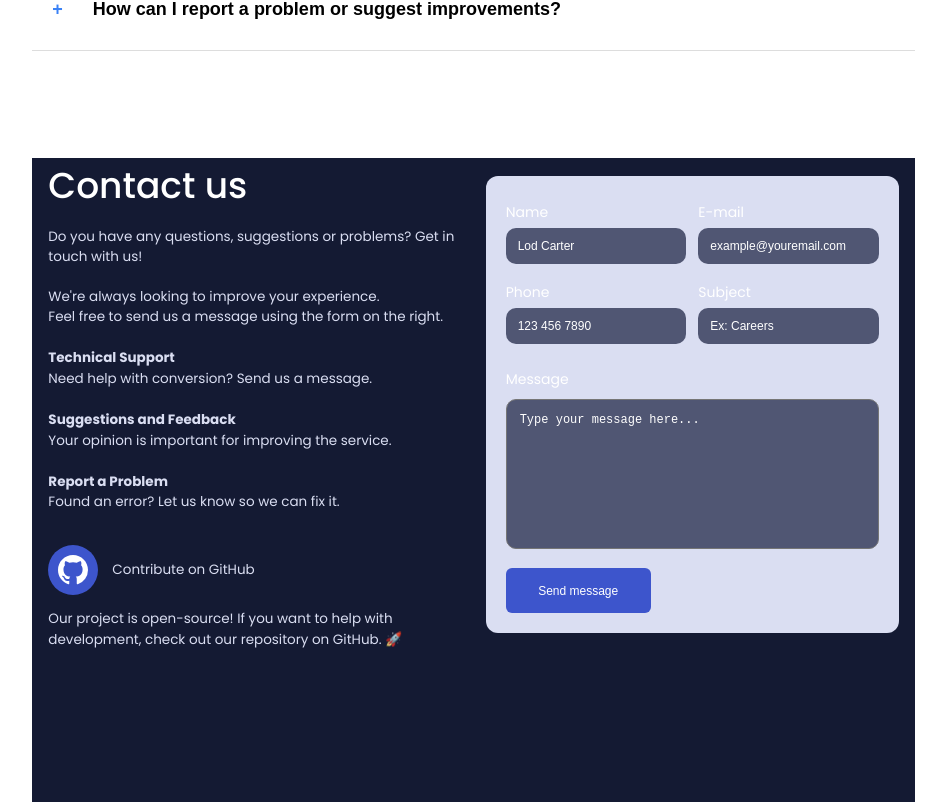
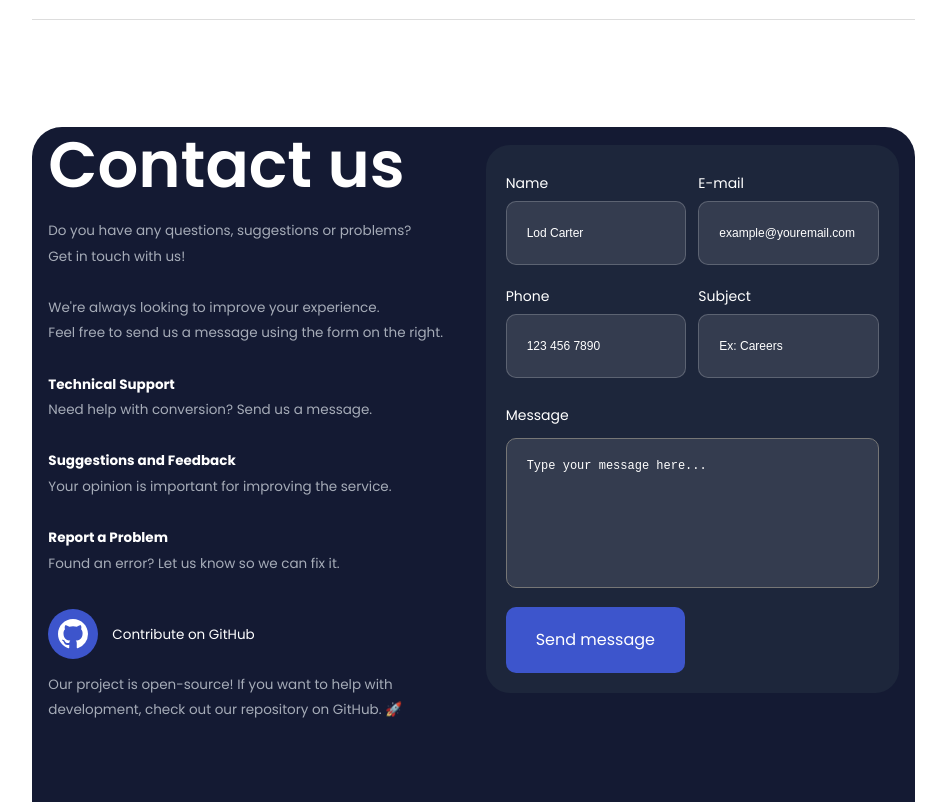
Before and after one commit to lodsa-ntos/vibralisten, a React (Create React App) app in the folder frontend/: page / in a window 1280 px wide. Shown: the part 3198-4000 px from the top of the page, without its empty margins (141-1087 px from the left). Built offline with nearby package versions, Linux system fonts and the light colour scheme.

Commit message:
Enhance Contact page styling: update typography, improve layout, and refine button design for better user experience

```diff
--- a/frontend/src/assets/styles/global.css
+++ b/frontend/src/assets/styles/global.css
@@ -58,6 +58,7 @@ body {
   font-family: "Poppins", sans-serif;
   background-color: var(--white);
   width: 100vw;
+  line-height: 1.6em;
 }
 
 html {
--- a/frontend/src/pages/Contact/Contact.css
+++ b/frontend/src/pages/Contact/Contact.css
@@ -12,15 +12,17 @@
   min-width: 300px;
 }
 .title-contact-us {
-  font-size: 36px;
-  font-weight: 500;
+  font-size: 64px;
+  font-weight: 600;
   color: var(--white);
   padding-bottom: 3.5%;
+  line-height: 1.2em;
+  margin-top: 0;
 }
 .intro-contact-txt, .support-txt,
 .github-icon-container, .open-source-github-txt,
 .contribute-subtitle {
-  color: var(--light-grey);
+  color: #a6acb8;
   font-size: 13.5px;
   width: 99%;
 }
@@ -33,6 +35,7 @@
 .report-problem-txt {
   font-weight: bold;
   line-height: 1.6;
+  color: var(--white);
 }
 .github-link {
   display: flex;
@@ -70,23 +73,21 @@
   text-decoration: none;
   padding-top: 3%;
 }
-.open-github {
+.open-github, .contribute-subtitle {
   text-decoration: none;
   color: var(--white);
-}
-.open-source-github-txt {
-  line-height: 1.6;
 }
 
 .contact-content-form {
   display: flex;
   flex-direction: column;
   justify-content: center;
-  background-color: var(--light-grey);
-  border-radius: 12px;
+  background-color: #1d263b;
+  border-radius: 24px;
   margin-top: 4.4%;
   gap: 12px;
   padding: 20px;
+  align-items: stretch;
 }
 .container-cell {
   display: flex;
@@ -105,8 +106,10 @@
   margin-top: 2.5%;
   border-radius: 10px;
   color: var(--white);
-  background-color: var(--grey);
-  border: none;
+  background-color: rgba(255, 255, 255, .1);
+  border: 1px solid rgba(255, 255, 255, .2);
+  height: 64px;
+  padding: 20px;
 }
 .container-message {
   flex: 1 1 100%;
@@ -126,11 +129,10 @@
   overflow: auto;
   font-size: 12px;
   margin-top: 2.5%;
-  padding-top: 13px;
-  padding-left: 13px;
+  padding: 20px;
   border-radius: 10px;
   color: var(--white);
-  background-color: var(--grey);
+  background-color: rgba(255, 255, 255, .1);
 
 }
 textarea.input-message:focus,
@@ -175,12 +177,17 @@ input.input-subject:focus {
   justify-content: center;
 }
 .send-message-bnt {
-  width: 145px;
-  height: 45px;
+  padding: 20px 30px;
+  font-weight: 600;
+  line-height: 20px;
   text-align: center;
   color: var(--white);
   background-color: var(--blue-vibrant);
   border: none;
-  border-radius: 6px;
+  border-radius: 10px;
   font-size: 12px;
+  display: inline-block;
+  font: inherit;
+  transform-style: preserve-3d;
+  justify-self: start;
 }
--- a/frontend/src/pages/Contact/Contact.js
+++ b/frontend/src/pages/Contact/Contact.js
@@ -7,7 +7,7 @@ const Contact = () => {
     <div className="container-contacts">
       <div className="card-contact1">
         <h3 className="title-contact-us">Contact us</h3>
-        <p className="intro-contact-txt">Do you have any questions, suggestions or problems? Get in touch with us!<br />
+        <p className="intro-contact-txt">Do you have any questions, suggestions or problems? <br />Get in touch with us!<br />
           <br />We're always looking to improve your experience.
           <br />Feel free to send us a message using the form on the right.<br /><br />
         </p>
--- a/frontend/src/pages/Home/Home.css
+++ b/frontend/src/pages/Home/Home.css
@@ -69,4 +69,5 @@ h1 {
   width: 100%;
   margin-top: 80pt;
   background-color: var(--dark-grey);
+  border-radius: 30px 30px 0 0;
 }
```
